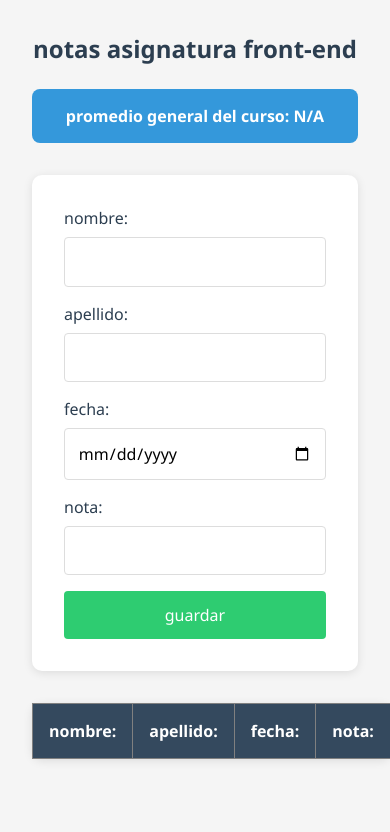
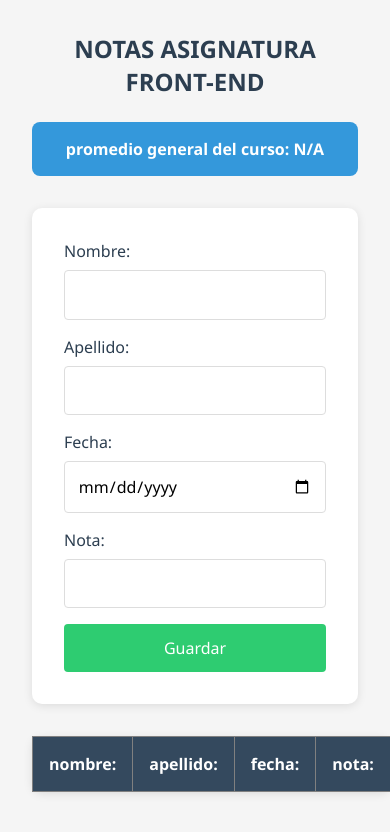
Before and after one commit to sebax69k4/proyecto-JS-06-05-2025, a plain HTML site: page index.html in a window 390 px wide. Drawn offline with Linux system fonts and the light colour scheme.

```diff
--- a/index.html
+++ b/index.html
@@ -7,26 +7,26 @@
     <link rel="stylesheet" href="styles.css">
 </head>
 <body>
-    <h2>notas asignatura front-end</h2>
+    <h2>NOTAS ASIGNATURA FRONT-END</h2>
     <div id="average">promedio general del curso: N/A</div>
     <form id="studentform">
     <div>
-        <label for="name">nombre:</label>
+        <label for="name">Nombre:</label>
         <input type="text" id="name" required>
     </div>
     <div>
-        <label for="lastname">apellido: </label>
+        <label for="lastname">Apellido: </label>
         <input type="text" id="lastname" required>
     </div>
     <div>
-        <label for="fecha">fecha: </label>
+        <label for="fecha">Fecha: </label>
         <input type="date" id="fecha" required>
     </div>
     <div>
-        <label for="grade">nota:</label>
+        <label for="grade">Nota:</label>
         <input type="text" id="grade" step="0.1" min="1" max="7">
     </div>
-    <button type="submit">guardar</button>
+    <button type="submit">Guardar</button>
 </form>
 <table id="studentstable" border="1" cellpadding="8" cellspacing="0">
     <thead>
```
